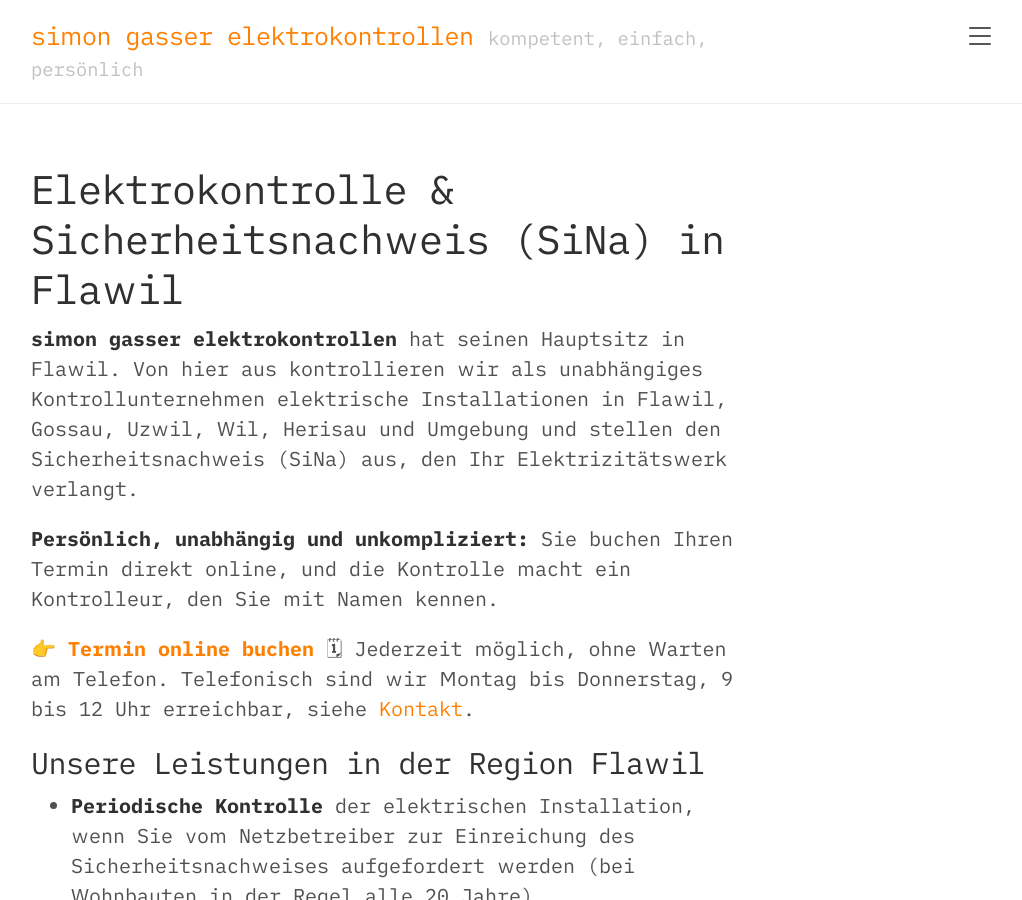
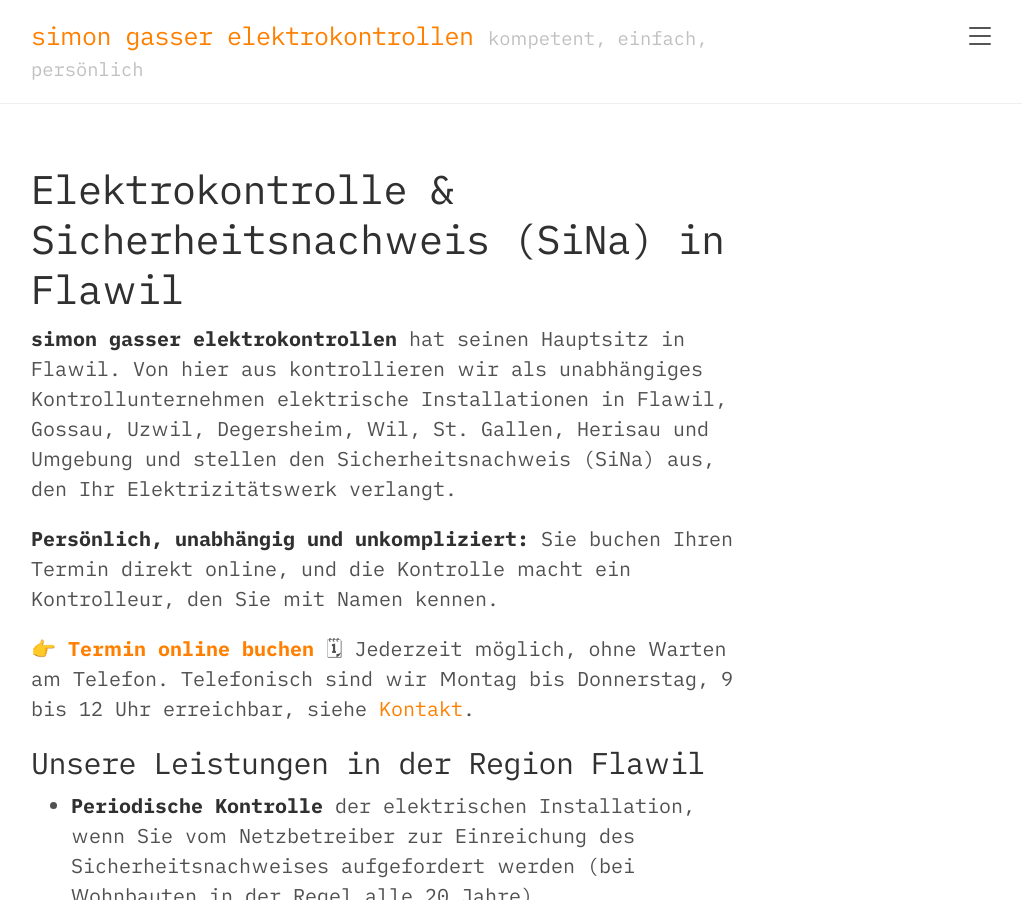
Before and after one commit to l-letters/simon-gasser.ch, a Jekyll site: the page built from elektrokontrolle-flawil/index.md, in a window 1280 px wide and 900 px high. Shown: the whole window, without its empty margins (249-1271 px from the left). Built offline with Jekyll 4.4.1, drawn with Linux system fonts in a browser that asks for light colours; some of the changed text lies outside the part shown.

Commit message:
Einzugsgebiet Flawil: Degersheim und St. Gallen ergänzt

```diff
--- a/_data/standorte.yml
+++ b/_data/standorte.yml
@@ -35,7 +35,9 @@ flawil:
     - Flawil
     - Gossau
     - Uzwil
+    - Degersheim
     - Wil
+    - St. Gallen
     - Herisau
 leistungen:
   - Periodische Kontrolle elektrischer Installationen
--- a/elektrokontrolle-flawil/index.md
+++ b/elektrokontrolle-flawil/index.md
@@ -1,7 +1,7 @@
 ---
 layout: default
 title: Elektrokontrolle & SiNa Flawil
-description: "Unabhängige Elektrokontrolle und Sicherheitsnachweis (SiNa) in Flawil, Gossau, Uzwil, Wil und Herisau. Hauptsitz Krankenhausstrasse 14, 9230 Flawil, 071 554 80 00. Termin online buchen."
+description: "Unabhängige Elektrokontrolle und Sicherheitsnachweis (SiNa) in Flawil, Gossau, Uzwil, Degersheim, Wil, St. Gallen und Herisau. Hauptsitz Krankenhausstrasse 14, 9230 Flawil, 071 554 80 00. Termin online buchen."
 schema_standort: flawil
 ---
 {%- assign s = site.data.standorte.flawil -%}
@@ -9,7 +9,7 @@ schema_standort: flawil
 <div class="page">
   <h1 class="page-title">Elektrokontrolle &amp; Sicherheitsnachweis (SiNa) in Flawil</h1>
 
-  <p><strong>simon gasser elektrokontrollen</strong> hat seinen Hauptsitz in Flawil. Von hier aus kontrollieren wir als unabhängiges Kontrollunternehmen elektrische Installationen in Flawil, Gossau, Uzwil, Wil, Herisau und Umgebung und stellen den Sicherheitsnachweis (SiNa) aus, den Ihr Elektrizitätswerk verlangt.</p>
+  <p><strong>simon gasser elektrokontrollen</strong> hat seinen Hauptsitz in Flawil. Von hier aus kontrollieren wir als unabhängiges Kontrollunternehmen elektrische Installationen in Flawil, Gossau, Uzwil, Degersheim, Wil, St. Gallen, Herisau und Umgebung und stellen den Sicherheitsnachweis (SiNa) aus, den Ihr Elektrizitätswerk verlangt.</p>
 
   <p><strong>Persönlich, unabhängig und unkompliziert:</strong> Sie buchen Ihren Termin direkt online, und die Kontrolle macht ein Kontrolleur, den Sie mit Namen kennen.</p>
 
--- a/llms.txt
+++ b/llms.txt
@@ -4,7 +4,7 @@
 
 ## Standorte
 
-- Hauptsitz Flawil: simon gasser gmbh, Krankenhausstrasse 14, 9230 Flawil, Telefon 071 554 80 00. Region Flawil, Gossau, Uzwil, Wil, Herisau.
+- Hauptsitz Flawil: simon gasser gmbh, Krankenhausstrasse 14, 9230 Flawil, Telefon 071 554 80 00. Region Flawil, Gossau, Uzwil, Degersheim, Wil, St. Gallen, Herisau.
 - Zweigniederlassung Schaffhausen: simon gasser gmbh, Brunnengasse 2, 8200 Schaffhausen, Telefon 052 557 22 77. Region Schaffhausen, Neuhausen am Rheinfall, Beringen, Thayngen, Klettgau, Andelfingen, Rheinau, Diessenhofen, Winterthur.
 - E-Mail: info@simon-gasser.ch. Telefonzeiten: Montag bis Donnerstag, 9 bis 12 Uhr.
 
```
Also changed, not shown: faq/index.md (+1 -1 lines).
